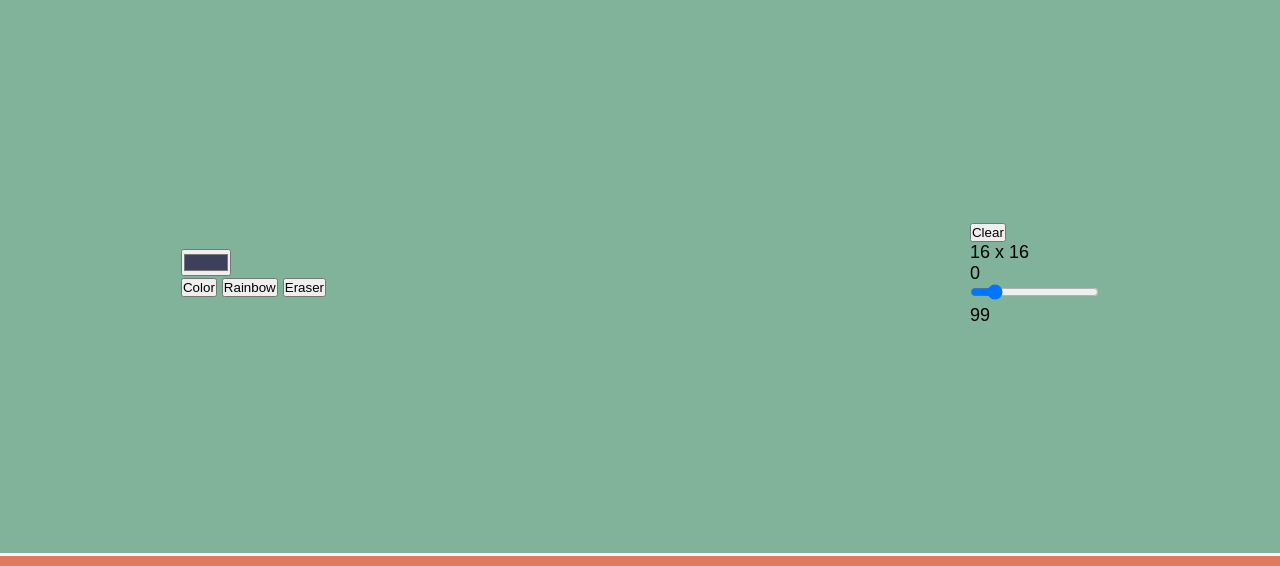
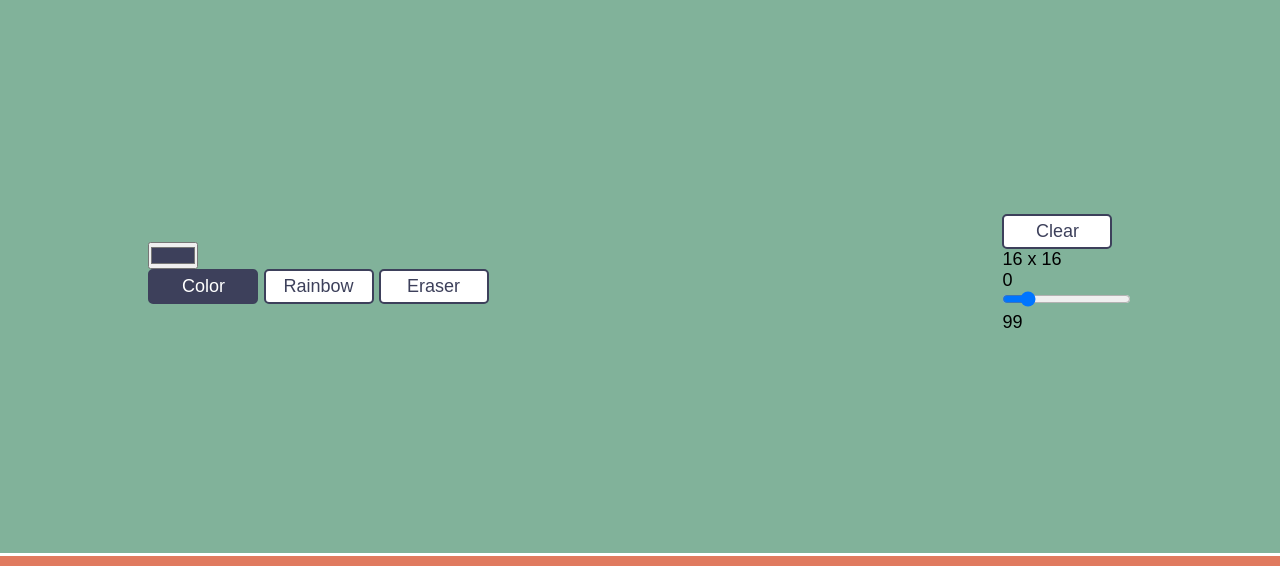
Before and after one commit to Haminimi/etch-a-sketch, a plain HTML site: page index.html in a window 1280 px wide. Shown: the part 127-693 px from the top of the page. Drawn offline with nearby package versions, Linux system fonts and the light colour scheme; a web font is replaced by a local one.

Commit message:
Style buttons
Defines the styling for interactive buttons, including transition
effects for hover and active states, button dimensions, border, color,
font size, and font family. The buttons have a subtle hover effect with
a scale transform and box shadow.

```diff
--- a/style.css
+++ b/style.css
@@ -59,3 +59,26 @@ html {
     min-height: calc(100vh - 30vh);
     padding: 20px;
 }
+
+.buttons {
+    transition: transform 0.2s ease-in-out, box-shadow 0.2s ease-in-out;
+    width: 110px;
+    height: 35px;
+    border: 2px solid #3D405B;
+    border-radius: 5px;
+    color: #3D405B;
+    font-size: 1rem;
+    background-color: white;
+    font-family: 'Andika', sans-serif;
+}
+
+button.active {
+    background-color: #3D405B;
+    color: #fff;
+}
+
+
+.buttons:hover {
+    transform: scale(1.05);
+    box-shadow: -5px 5px 8px rgba(0, 0, 0, 0.4), 5px 5px 8px rgba(0, 0, 0, 0.4), 0 5px 8px rgba(0, 0, 0, 0.4);
+}
```
